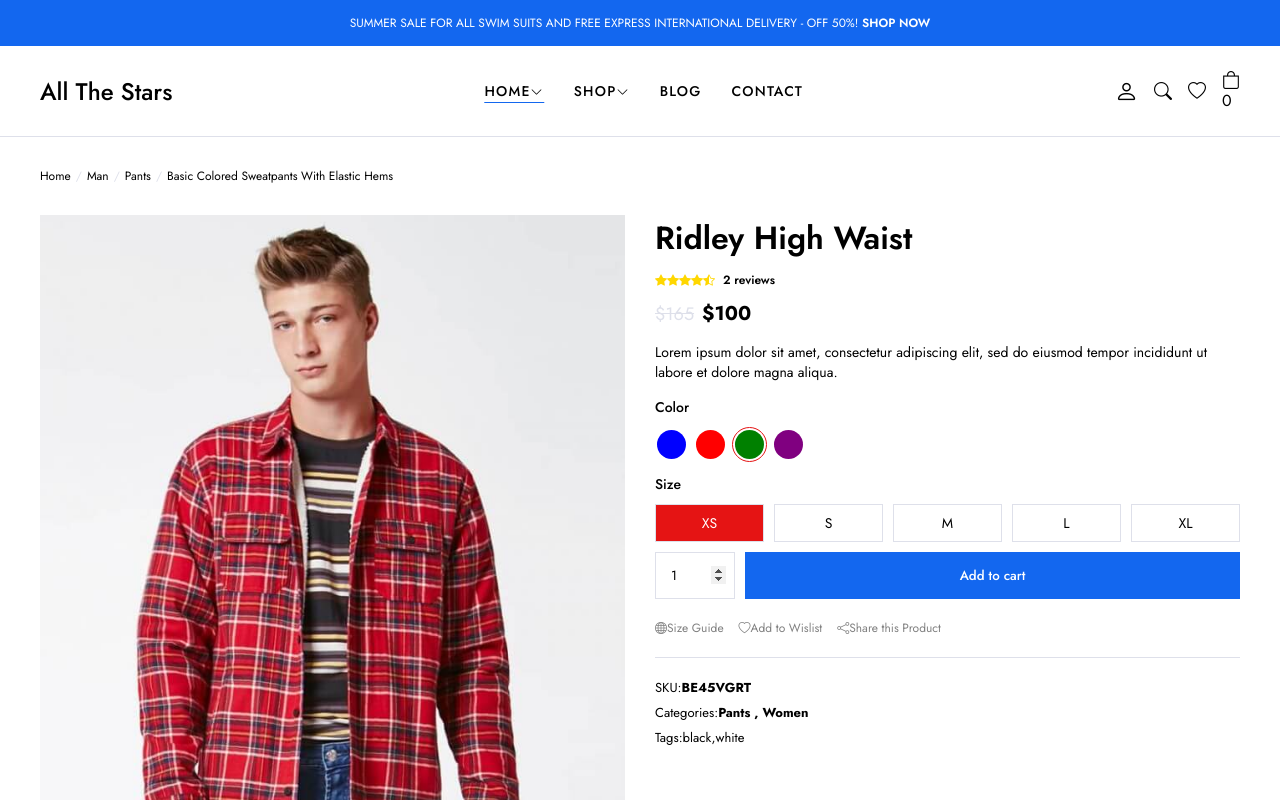
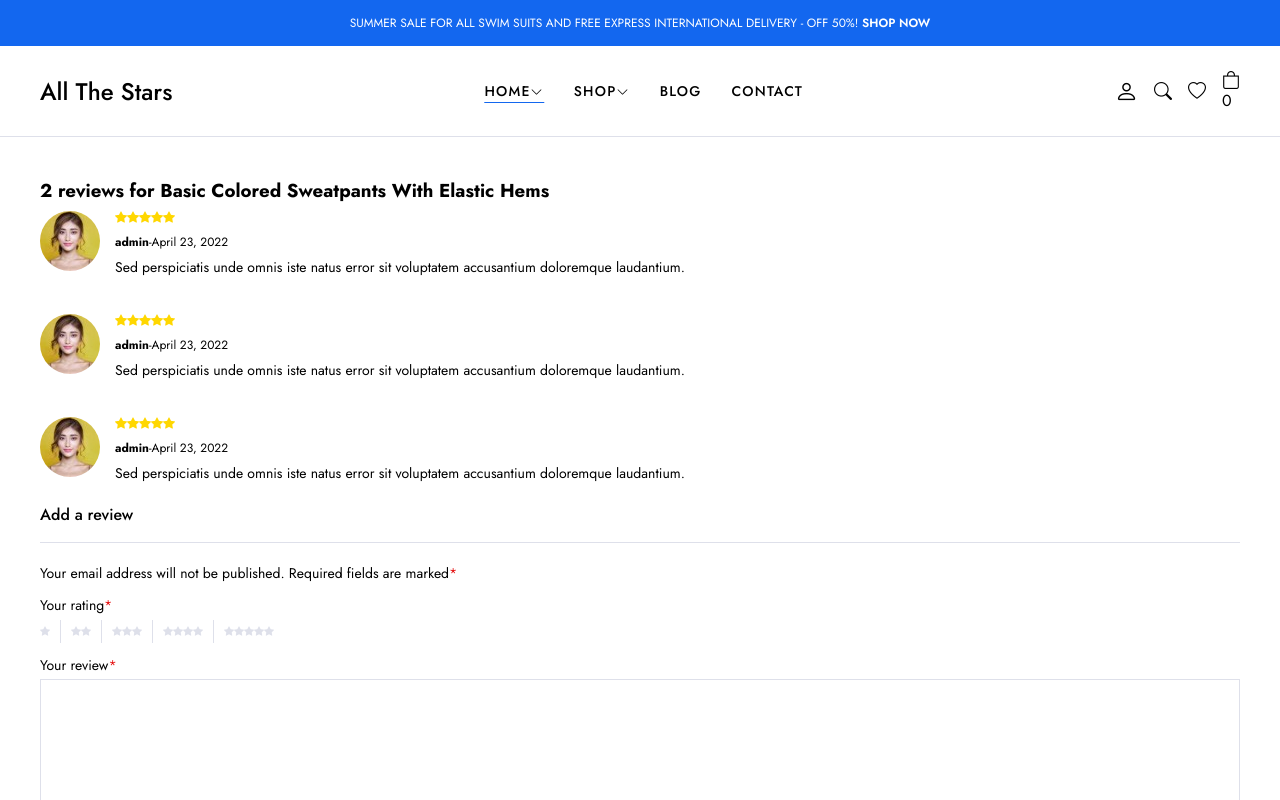
Before and after one commit to erenasiroglu/allthestars, a React (Vite) app in the folder frontend/: page / in a window 1280 px wide. Shown: the top 800 px of the page. Built offline with nearby package versions, Linux system fonts and the light colour scheme.

Commit message:
created main layout

```diff
--- a/frontend/src/App.jsx
+++ b/frontend/src/App.jsx
@@ -3,8 +3,8 @@
 // import ContactPage from "./pages/ContactPage";
 // import AuthPage from "./pages/AuthPage";
 // import CardPage from "./pages/CardPage";
-// import BlogDetailsPage from "./pages/BlogDetailsPage";
-import ProductDetailsPage from "./pages/ProductDetailsPage";
+import BlogDetailsPage from "./pages/BlogDetailsPage";
+// import ProductDetailsPage from "./pages/ProductDetailsPage";
 import "./App.css";
 
 function App() {
@@ -15,8 +15,8 @@ function App() {
       {/* <ContactPage /> */}
       {/* <AuthPage/> */}
       {/* <CardPage/> */}
-      {/* <BlogDetailsPage /> */}
-      <ProductDetailsPage />
+      <BlogDetailsPage />
+      {/* <ProductDetailsPage /> */}
     </>
   );
 }
--- a/frontend/src/components/ProductDetails/Info/Info.jsx
+++ b/frontend/src/components/ProductDetails/Info/Info.jsx
@@ -74,7 +74,7 @@ const Info = () => {
             </div>
           </div>
           <div className="cart-button">
-            <input type="number" value="1" min="1" id="quantity" />
+          <input type="number" defaultValue="1" min="1" id="quantity" />
             <button
               className="btn btn-lg btn-primary"
               id="add-to-cart"
--- a/frontend/src/layouts/MainLayout.jsx
+++ b/frontend/src/layouts/MainLayout.jsx
@@ -1,8 +1,20 @@
-const MainLayout = () => {
-    return (
-        <div className="main-layout">
-            <h1>Main Layout</h1>
-        </div>
-    );
-}
-export default MainLayout
+import React from "react";
+import Footer from "../components/Layout/Footer/Footer";
+import Header from "../components/Layout/Header/Header";
+import Proptypes from "prop-types";
+
+const MainLayout = ({ children }) => {
+  return (
+    <React.Fragment>
+      <Header />
+      {children}
+      <Footer />
+    </React.Fragment>
+  );
+};
+
+export default MainLayout;
+
+MainLayout.propTypes = {
+  children: Proptypes.node,
+};
--- a/frontend/src/main.jsx
+++ b/frontend/src/main.jsx
@@ -1,15 +1,13 @@
 import React from 'react'
 import ReactDOM from 'react-dom/client'
-// import { Layout } from './layouts/Layouts';
+import App from './App'
 import './index.css'
-// import MainLayout from './layouts/MainLayout.jsx'
-// import AdminLayout from './layouts/AdminLayout.jsx'
-import App from './App.jsx'
-import { SpeedInsights } from "@vercel/speed-insights/react";
+import MainLayout from "./layouts/MainLayout";
 
-ReactDOM.createRoot(document.getElementById('root')).render(
+ReactDOM.createRoot(document.getElementById("root")).render(
   <React.StrictMode>
-   <App/>
-   <SpeedInsights />
-  </React.StrictMode>,
-)
+    <MainLayout>
+      <App />
+    </MainLayout>
+  </React.StrictMode>
+);
--- a/frontend/src/pages/AuthPage.jsx
+++ b/frontend/src/pages/AuthPage.jsx
@@ -1,14 +1,10 @@
 import React from "react";
 import Auth from "../components/Auth/Auth";
-import Footer from "../components/Layout/Footer/Footer";
-import Header from "../components/Layout/Header/Header";
 
 const AuthPage = () => {
   return (
     <React.Fragment>
-      <Header />
       <Auth />
-      <Footer />
     </React.Fragment>
   );
 };
--- a/frontend/src/pages/BlogDetailsPage.jsx
+++ b/frontend/src/pages/BlogDetailsPage.jsx
@@ -1,14 +1,10 @@
 import { Fragment } from "react";
-import Header from "../components/Layout/Header/Header";
 import BlogDetails from "../components/BlogDetails/BlogDetails";
-import Footer from "../components/Layout/Footer/Footer";
 
 const BlogDetailsPage = () => {
   return (
     <Fragment>
-      <Header />
       <BlogDetails />
-      <Footer />
     </Fragment>
   );
 };
--- a/frontend/src/pages/BlogPage.jsx
+++ b/frontend/src/pages/BlogPage.jsx
@@ -1,17 +1,13 @@
 import React from "react";
-import Header from "../components/Layout/Header/Header";
 import Blogs from "../components/Blogs/Blog";
-import Footer from "../components/Layout/Footer/Footer";
 import "../components/Blogs/Blog.css";
 
 const BlogPage = () => {
   return (
     <React.Fragment>
-      <Header />
       <div className="blog-page">
         <Blogs />
       </div>
-      <Footer />
     </React.Fragment>
   );
 };
--- a/frontend/src/pages/CardPage.jsx
+++ b/frontend/src/pages/CardPage.jsx
@@ -1,14 +1,10 @@
 import { Fragment } from "react"
 import Card from "../components/Card/Card"
-import Header from "../components/Layout/Header/Header"
-import Footer from "../components/Layout/Footer/Footer"
 
 const CardPage = () => {
   return (
     <Fragment>
-        <Header />
         <Card />
-        <Footer />
     </Fragment>
   )
 }
--- a/frontend/src/pages/ContactPage.jsx
+++ b/frontend/src/pages/ContactPage.jsx
@@ -1,13 +1,9 @@
-import Header from "../components/Layout/Header/Header"
-import Footer from "../components/Layout/Footer/Footer"
 import Contact from "../components/Contact/Contact"
 
 const ContactPage = () => {
   return (
     <>
-        <Header />
         <Contact />
-        <Footer />
     </>
   )
 }
--- a/frontend/src/pages/HomePage.jsx
+++ b/frontend/src/pages/HomePage.jsx
@@ -1,7 +1,5 @@
 import Campaigns from "../components/Campaigns/Campaign";
 import Categories from "../components/Categories/Categories";
-import Footer from "../components/Layout/Footer/Footer";
-import Header from "../components/Layout/Header/Header";
 import Products from "../components/Layout/Products/Products";
 import Sliders from "../components/Slider/Sliders";
 import Blogs from "../components/Blogs/Blog";
@@ -11,7 +9,6 @@ import CampaignSingle from "../components/CampaignSingle/CampaignSingle";
 const HomePage = () => {
   return (
     <>
-      <Header />
       <Sliders />
       <Categories />
       <Campaigns />
@@ -19,7 +16,6 @@ const HomePage = () => {
       <Blogs />
       <Brands />
       <CampaignSingle />
-      <Footer />
     </>
   );
 };
--- a/frontend/src/pages/ProductDetailsPage.jsx
+++ b/frontend/src/pages/ProductDetailsPage.jsx
@@ -1,13 +1,9 @@
-import Header from '../components/Layout/Header/Header'
 import ProductDetails from '../components/ProductDetails/ProductDetails'
-import Footer from '../components/Layout/Footer/Footer'
 
 const ProductDetailsPage = () => {
   return (
     <>
-      <Header />
       <ProductDetails />
-      <Footer />
     </>
   )
 }
--- a/frontend/src/pages/ShopPage.jsx
+++ b/frontend/src/pages/ShopPage.jsx
@@ -1,18 +1,14 @@
 import Categories from "../components/Categories/Categories"
-import Header from "../components/Layout/Header/Header"
 import Products from "../components/Layout/Products/Products"
 import CampaignSingle from "../components/CampaignSingle/CampaignSingle"
-import Footer from "../components/Layout/Footer/Footer"
 
 const ShopPage = () => {
   return (
     <>
-    <Header />
         <Categories />
         <Products />
         <CampaignSingle />
         <Products />
-        <Footer />
     </>
   )
 }
```
